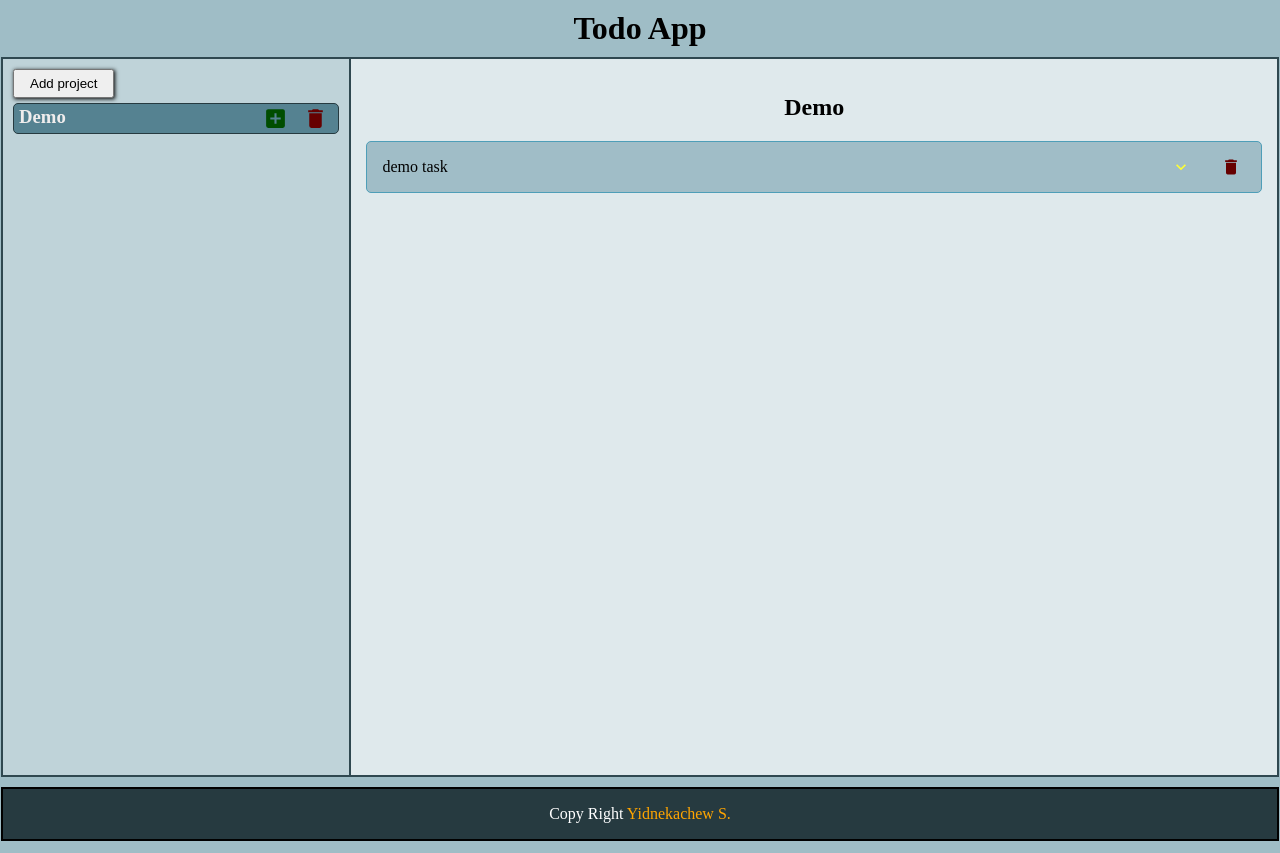
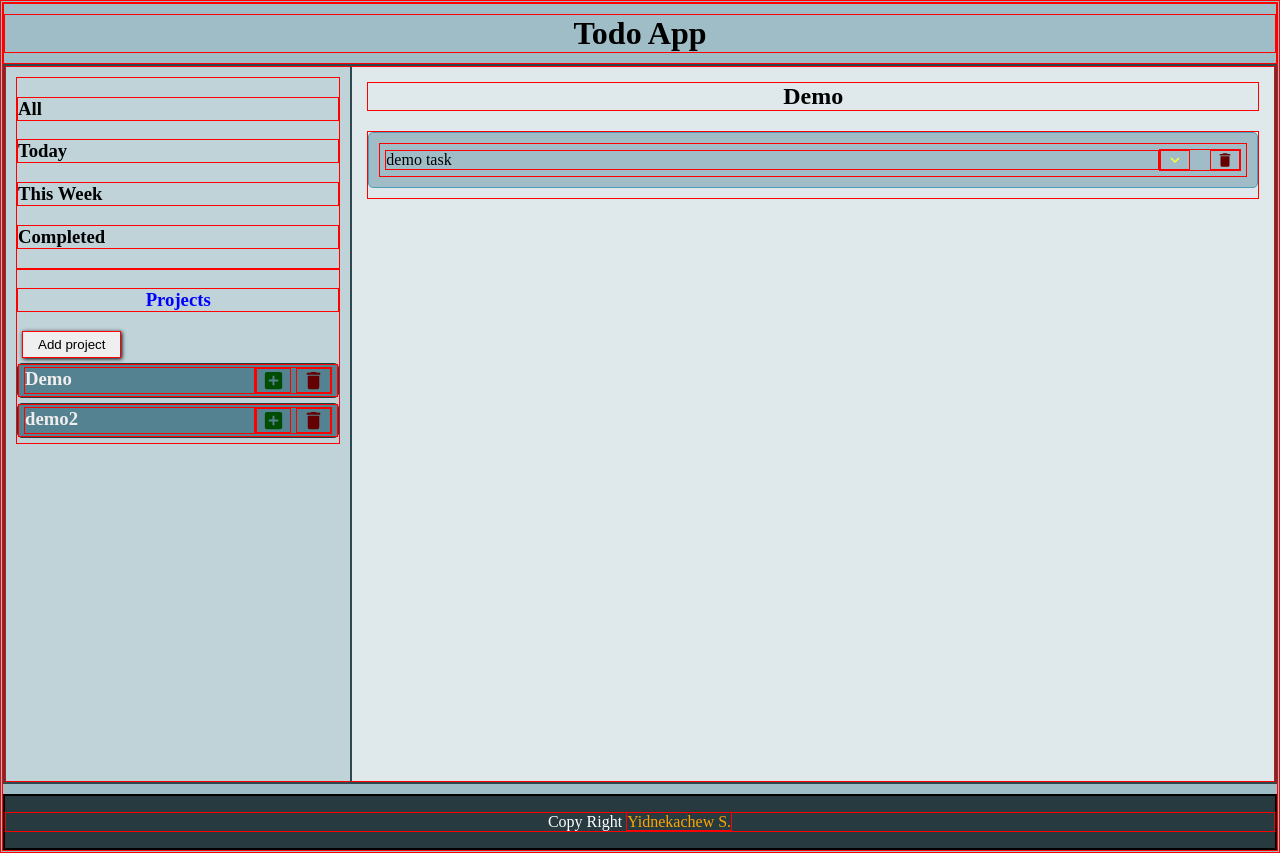
Before and after one commit to Yidnekachew-SK/Todo-List, a website built with webpack: page src/template.html in a window 1280 px wide. Both pictures are taken after a click on the element "Demo". Built offline with nearby package versions, Linux system fonts and the light colour scheme.

Commit message:
Add options to see all and current day todos
Add event listener for the all and today headers so users can see all the todo and current day todo respectively by clicking on them.

```diff
--- a/src/content.js
+++ b/src/content.js
@@ -1,29 +1,36 @@
 import add from "./icons/add.svg";
 import remove from "./icons/delete.svg";
 import expand from "./icons/expand.svg";
+import shrink from "./icons/shrink.svg";
 import {myprojects} from "./todo.js"
 
-function createDiv(){
+function createDiv () {
 	return document.createElement("div");
 }
 
-function createParagraph(){
+function createParagraph () {
 	return document.createElement("p");
 }
 
-function createButton(){
+function createButton () {
 	return document.createElement("button");
 }
 
-function createIcon(icon){
+function createIcon (icon, className) {
 	const img = document.createElement("img");
 	img.src = `${icon}`;
+	img.className = className;
 
 	return img;
 }
 
-function displayProject(project){
-	const projectContainer = document.querySelector(".project-bar");
+function createContentHeader (headerName) {
+	const todoListHeader = document.querySelector(".content-header");
+	todoListHeader.textContent = headerName;
+}
+
+function displayProject (project) {
+	const projectContainer = document.querySelector(".projects-container");
 	const div = createDiv();
 	div.className = "createdProject";
 	div.classList.add(`${project.id}`);
@@ -38,7 +45,8 @@ function displayProject(project){
 	title.textContent = `${project.name}`;
 	titleContainer.append(title);
 	title.addEventListener("click", () => {
-		showTodoList(project);
+		showTodoList(project, "project");
+		createContentHeader(`${project.name}`);
 	})
 
 	const projectIconContainer = createDiv();
@@ -46,27 +54,22 @@ function displayProject(project){
 	projectIconContainer.id = `${project.id}`;
 	titleContainer.append(projectIconContainer);
 
-	const addIcon = createIcon(add);
-	addIcon.classList.add("add-todo-icon");
+	const addIcon = createIcon(add, "add-todo-icon");
 	projectIconContainer.append(addIcon);
 
-	const deleteIcon = createIcon(remove);
-	deleteIcon.classList.add("delete-project-icon");
+	const deleteIcon = createIcon(remove, "delete-project-icon");
 	projectIconContainer.append(deleteIcon);
 }
 
-function showTodoList(project){
+function showTodoList (project, purpose) {
 	const listDisplayer = document.querySelector(".content-displayer");
-	listDisplayer.innerHTML = "";
-	const todoListContainer = createDiv();
-	todoListContainer.className = "todo-list-container";
+
+	const todoListContainer = document.querySelector(".todo-list-container");
 	todoListContainer.id = `${project.id}-container`;
+	if(purpose === "project"){
+		todoListContainer.innerHTML = "";
+	}
 	listDisplayer.append(todoListContainer);
-
-	const todoListHeader = document.createElement("h2");
-	todoListHeader.className = "content-header";
-	todoListHeader.textContent = `${project.name}`;
-	todoListContainer.append(todoListHeader);
 
 	for(let i = 0; i < project.todoList.length; i++){
 		const todoContainer = createDiv();
@@ -88,8 +91,7 @@ function showTodoList(project){
 		todoIconContainer.id = `${project.todoList[i].todoId}`;
 		todoDisplayer.append(todoIconContainer);
 
-		const expandIcon = createIcon(expand);
-		expandIcon.className = "expand-todo";
+		const expandIcon = createIcon(expand, "expand-todo");
 		todoIconContainer.append(expandIcon);
 		expandIcon.addEventListener("click", () => {
 			todoDisplayer.classList.toggle("todo-display-expanded");
@@ -97,8 +99,7 @@ function showTodoList(project){
 			detail.classList.toggle("detail-visible")
 		});
 
-		const deleteIcon = createIcon(remove);
-		deleteIcon.className = "delete-todo";
+		const deleteIcon = createIcon(remove, "delete-todo");
 		todoIconContainer.append(deleteIcon);
 		deleteIcon.addEventListener("click", () => {
 			removeTodo(project, project.todoList[i]);
@@ -108,7 +109,7 @@ function showTodoList(project){
 	}
 }
 
-function displayTodoDetails(project, todo){
+function displayTodoDetails (project, todo) {
 	const displayer = document.querySelector(`#${todo.todoId}`);
 
 	const detailDisplayer = createDiv();
@@ -124,12 +125,12 @@ function displayTodoDetails(project, todo){
 	detailDisplayer.append(date);
 }
 
-function removeTodo(project, todo){
+function removeTodo (project, todo) {
 	const todoToRemove = document.querySelector(`#${todo.todoId}`);
 	todoToRemove.remove();
 }
 
-function createProjectForm(){
+function createProjectForm () {
 	const projectFormContainer = createDiv();
 	projectFormContainer.className = "project-form-container";
 	projectFormContainer.innerHTML = `
@@ -148,7 +149,7 @@ function createProjectForm(){
 	document.body.append(projectFormContainer);
 }
 
-function createTodoForm(){
+function createTodoForm () {
 	const todoFormContainer = createDiv();
 	todoFormContainer.className = "todo-form-container";
 	todoFormContainer.innerHTML = `
@@ -175,4 +176,4 @@ function createTodoForm(){
 	document.body.append(todoFormContainer);
 }
 
-export {displayProject, showTodoList, createProjectForm, createTodoForm}
+export {createContentHeader, displayProject, showTodoList, createProjectForm, createTodoForm}
--- a/src/index.js
+++ b/src/index.js
@@ -1,13 +1,19 @@
 import "./styles.css";
 import { format, parseISO } from 'date-fns';
 import {createTodo, createProject, Todo, myprojects} from "./todo.js";
-import {displayProject, showTodoList, createProjectForm, createTodoForm} from "./content.js";
+import {createContentHeader, displayProject, showTodoList, createProjectForm, createTodoForm} from "./content.js";
 
 const defaultProject = createProject("Demo");
 const a = createTodo("demo task", "demo description",format(new Date, "MMM do, yyyy"));
 Todo.addToProject(defaultProject, a);
 Todo.storeProject(defaultProject);
 displayProject(defaultProject);
+
+const project2 = createProject("demo2");
+const b = createTodo("test", "test desc", format("2025/10/3", "MMM do, yyyy"));
+Todo.addToProject(project2, b);
+Todo.storeProject(project2);
+displayProject(project2);
 
 function getProjectFormData(){
 	const projectForm = document.querySelector("#project-form");
@@ -86,8 +92,30 @@ project.addEventListener("click", event => {
 			let project = myprojects.find(project => project.id === iconId);
 			Todo.addToProject(project, todo);
 			const ContentDisplayer = document.querySelector(".content-displayer");
-			ContentDisplayer.innerHTML = "";
-			showTodoList(project);
+			showTodoList(project, "project");
+			createContentHeader(project.name);
 		});
 	}
 })
+
+const allTodoDisplayer = document.querySelector(".all-todos");
+allTodoDisplayer.addEventListener("click", () => {
+	document.querySelector(".todo-list-container").innerHTML = "";
+	for(let i = 0; i < myprojects.length; i++){
+		createContentHeader("All");
+		showTodoList(myprojects[i], "show all");
+	}
+})
+
+const todayTodoDisplayer = document.querySelector(".today-todos");
+todayTodoDisplayer.addEventListener("click", () => {
+	document.querySelector(".todo-list-container").innerHTML = "";
+	const matchingProjects = myprojects.filter(project =>
+  		project.todoList?.some(todo => todo.date === format(new Date, "MMM do, yyyy")));
+	for(let i = 0; i < matchingProjects.length; i++){
+		createContentHeader("Today");
+		showTodoList(matchingProjects[i], "show today todo");
+	}
+})
+
+//this week and completed todos are not finished
--- a/src/styles.css
+++ b/src/styles.css
@@ -1,5 +1,6 @@
 *{
 	box-sizing: border-box;
+	border: 1px solid red;
 }
 
 body{
@@ -27,7 +28,13 @@ h1{
 	background-color: rgb(191 211 217);
 }
 
+.projects-container > h3{
+	text-align: center;
+	color: blue;
+}
+
 .add-project-button{
+	margin: 0 5px;
 	padding: 5px 15px;
 	box-shadow: 1px 1px 4px black;
 }
@@ -71,6 +78,7 @@ h1{
 
 .content-header{
 	text-align: center;
+	margin-top: 0;
 }
 
 .todo-container{
--- a/src/template.html
+++ b/src/template.html
@@ -13,10 +13,20 @@
 
 	<div class="container">
 		<div class="project-bar">
-			<button class="add-project-button">Add project</button>
+			<div>
+				<h3 class="all-todos">All</h3>
+				<h3 class="today-todos">Today</h3>
+				<h3 class="weekly-todos">This Week</h3>
+				<h3 class="completed-todos">Completed</h3>
+			</div>
+			<div class="projects-container">
+				<h3>Projects</h3>
+				<button class="add-project-button">Add project</button>
+			</div>
 		</div>
 		<div class="content-displayer">
-
+			<h2 class="content-header"></h2>
+			<div class="todo-list-container"></div>
 		</div>
 	</div>
 
```
